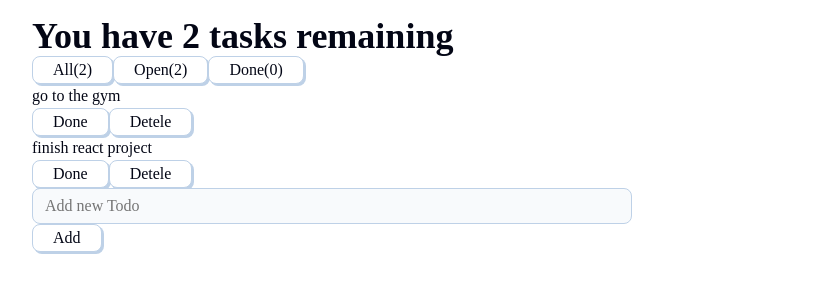
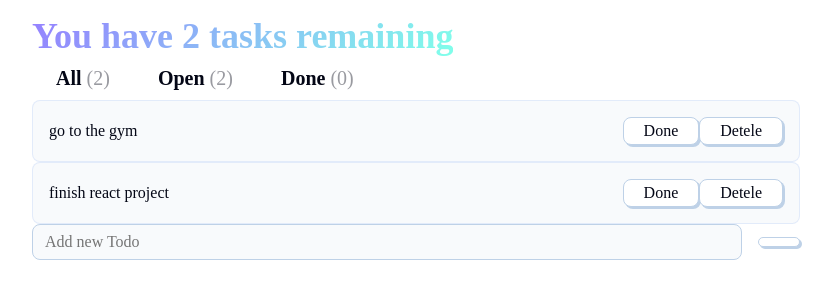
Before and after one commit to niriti-dev/todoApp, a React (Vite) app in the folder vite-project/: page / in a window 1280 px wide. Shown: the top 300 px of the page, without its empty margins (224-1057 px from the left). Built offline with nearby package versions, Linux system fonts and the light colour scheme; a web font is replaced by a local one.

Commit message:
some fuck shit behavior

```diff
--- a/vite-project/src/App.jsx
+++ b/vite-project/src/App.jsx
@@ -6,48 +6,37 @@ import { v4 as uuidv4 } from 'uuid'
 import Header from './Header.jsx'
 import Navigation from './Navigation.jsx'
 import TodoList from './TodoList.jsx'
-import InputCard from './InputCard.jsx'
+import TodoInput from './TodoInput.jsx'
 
 function App() {
   const [ tab, setTab ] = useState('All')
+  function changeTab(tab) {
+    setTab(tab);
+  }
 
-  //CONSIDERATION 2 [ANOTHER ONE IN TodoList.jsx - CONSIDERATION ONE]
 
   const [todos, setTodos] = useState(
     [
-    {id: uuidv4(), input: "go to the gym", isComplete: false},
-    {id: uuidv4(), input: "finish react project", isComplete: false}
+    {input: "go to the gym", isComplete: false},
+    {input: "finish react project", isComplete: false}
     ]
 
   )
 
-  // i could probably pacakge this into a object and pass this object in
-  function changeTodos(idx, toDelete=false) {
-    if (toDelete) {
-      return setTodos(todos.filter((todo, todoIdx) => todo.id === idx))
-    }
-    else{
-      return setTodos(todos.filter((todo) => todo.id == idx) )
-    }
+  function handleAddTodo(newTodo) {
+    setTodos([...todos, {input: newTodo, isComplete:false}])
 
   }
 
-  function addNewTodo(newText) {
-    return setTodos([...todos, {id: uuidv4(), input: newText, isComplete: false}])
-  }
 
 
 
   return (
     <>
       <Header todos={todos} tab={tab}/>
-      <Navigation todos={todos} changeTab={setTab}/>
-      <TodoList currTab = {tab} todos={todos} changeTodos = {changeTodos}/>
-      {/* {
-        currTab !== "Done" ? <InputCard addNewTodo={addNewTodo} /> : null
-      } */}
-
-    <InputCard addNewTodo={addNewTodo} />
+      <Navigation todos={todos} changeTab={changeTab}/>
+      <TodoList tab={tab} todos={todos} />
+      <TodoInput handleAddTodo={handleAddTodo}/>
 
       </>
   )
--- a/vite-project/src/Header.jsx
+++ b/vite-project/src/Header.jsx
@@ -7,11 +7,11 @@ function Header(props) {
     const taskOrTasks = remainingTasks === 1 ? 'task' : 'tasks';
 
     return (
-        <>
-            <h1>
+        <header>
+            <h1 className="text-gradient ">
                 You have {remainingTasks} {taskOrTasks} remaining
             </h1>
-        </>
+        </header>
     );
 }
 
--- a/vite-project/src/InputCard.jsx
+++ /dev/null
@@ -1,35 +0,0 @@
-import { useState } from 'react'
-
-function InputCard(props) {
-    const { addNewTodo } = props
-    const [ todoText, setTodoText ] = useState("")
-
-
-    return(
-        <>
-        <div>
-            <input type="text"
-            value = {todoText}
-            onChange={(e) => {console.log(todoText); setTodoText(e.target.value)}}
-            placeholder="Add new Todo"
-            />
-        </div>
-
-        <div>
-            <button
-                onClick={
-                    () => {
-                        addNewTodo(todoText)
-                        setTodoText('')
-                    }
-                }
-            >Add</button>
-        </div>
-
-        </>
-
-
-    )
-}
-
-export default InputCard
--- a/vite-project/src/Navigation.jsx
+++ b/vite-project/src/Navigation.jsx
@@ -2,45 +2,42 @@
 
 
 function Navigation(props) {
-    console.log('props:', props);  // Debugging step
 
     const { todos, changeTab} = props
-    console.log('change tab function:', typeof changeTab);
 
-    const tabs = ['All', 'Open', 'Done']
+    const allTabs = ['All', 'Open', 'Done']
 
     return(
+            <nav className='tab-container'>
+                {
+                    allTabs.map((tab, tabIdx) => {
 
-        <>
-            <div>
-                {
-                    tabs.map((tab, tabIdx) => {
-
-                        // logic to get the number of tasks for each tabs
                         const taskCount = (tab === "All")? todos.length
                         : (tab === "Done")
                             ? todos.filter(todo => todo.isComplete).length
                             : todos.filter(todo => !todo.isComplete).length;
 
+                        return (
+                                <button
+                                    className='tab-button'
+                                    key={tabIdx}
+                                    onClick={() => {changeTab(tab)}}
+                                >
+                                <h4>
+                                    {tab} <span> ({taskCount})</span>
+                                </h4>
 
-                        // jsx component: the indivisual button tab
-                        return (
-                            <button
-                                id={tabIdx}
-                                onClick={() => {console.log(tab); changeTab(tab)}}
-                            >
+                                </button>
 
-                                {tab}({taskCount})
 
-                            </button> )
+                             )
 
                     })
 
                 }
 
-            </div>
+            </nav>
 
-        </>
     )
 
 }
--- a/vite-project/src/TodoCard.jsx
+++ b/vite-project/src/TodoCard.jsx
@@ -1,25 +1,23 @@
-function TodoCard(prop) {
-    const { todo, changeTodos} = prop
+function TodoCard(props) {
+    const { todo } = props
 
 
     return(
         <>
-            <div>
-                    <p>{todo.input}</p>
+            <div className="card todo-item">
+                    <p> {todo.input} </p>
+                    <div className="todo-button">
 
-                    {//  when done is clicked this item should have a minor change: isComplete = true
-                    }
-                    <button onClick={() => {console.log('done', todo.id); changeTodos(todo.id)}}>
-                        Done
+                        <button disabled={todo.isComplete}>
+                            Done
+                        </button>
 
-                    </button>
+                        <button >
+                            Detele
+                        </button>
 
-                    {//  when delete is clicked this item should be removed from my list completely
-                    }
+                    </div>
 
-                    <button onClick={() => {console.log('delete'); changeTodos(todo.id, true)}}>
-                        Detele
-                    </button>
             </div>
 
 
--- /dev/null
+++ b/vite-project/src/TodoInput.jsx
@@ -0,0 +1,38 @@
+import { useState } from 'react'
+
+function TodoInput(props) {
+    const { handleAddTodo } = props
+    const [ inputValue, setInputValue ] = useState("")
+
+
+    return(
+
+        <div className="input-container">
+            <input type="text"
+            className="input-container"
+            value = {inputValue}
+            onChange={(e) => {setInputValue(e.target.value)}}
+            placeholder="Add new Todo"
+            />
+
+            <button
+            onClick={() => {
+                if (!inputValue)
+                    return
+                handleAddTodo(inputValue)
+                setTodoText('')
+                }
+                }>
+            <i class="fa-solid fa-plus"></i>
+
+            </button>
+
+
+        </div>
+
+    )
+
+}
+
+
+export default TodoInput
--- a/vite-project/src/TodoList.jsx
+++ b/vite-project/src/TodoList.jsx
@@ -1,41 +1,31 @@
 import TodoCard from './TodoCard'
 
 function TodoList(props) {
-
-    // by destructing props, I get a useState function from another component
-    let { currTab, todos, changeTodos} = props
+    const { tab, todos } = props
 
 
 
-    // CONSIDERATION ONE: [ANOTHER ONE IN APP.JSX ]
-    //should I set my OWN component as well?
-    // whenever 'done' or 'delete' gets pressed from one of my TodoCards
-    // change state loosely translates to change the entire filter mechanism
-    // aka you have to change the todos
-    // you create a helper function, and insdie the helper function you
-
-
-    if (currTab != 'All') {
+    if (tab !== 'All') {
         todos = (currTab === "Done") ?
         todos.filter(todo => todo.isComplete):
         todos.filter(todo => !todo.isComplete);
     }
+    console.log(todos)
 
     return (
-        <>
+        <div>
             {
+                todos.map((todo, todoIdx) => {
 
-                todos.map((todo, todoIdx) => {
-                    return <TodoCard key={todo.id}
-                    todo={todo}
-                    todoIdx = {todoIdx}
-                    changeTodos={changeTodos}
-                    />
+                    return (
+                    <TodoCard key={todoIdx}
+                        todo= {todo}/>
+                  )
 
                 })
             }
 
-        </>
+        </div>
 
     )
 
```
